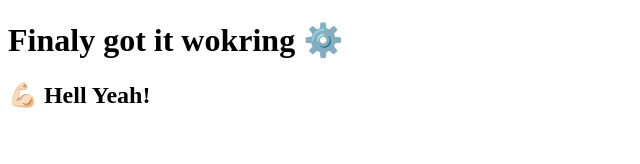
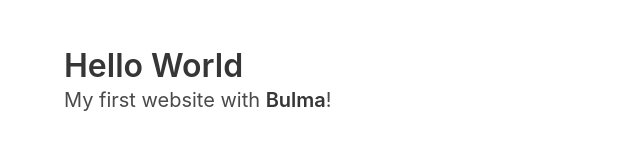
Before and after one commit to 3ugen/ideal-start, a plain HTML site: page index.html in a window 1280 px wide. Shown: the whole page, without its empty margins (0-640 px from the left). Drawn offline with nearby package versions, Linux system fonts and the light colour scheme.

Commit message:
add bulma and fontawesom

```diff
--- a/index.html
+++ b/index.html
@@ -1,11 +1,22 @@
 <!DOCTYPE html>
-<html lang="en" dir="ltr">
+<html>
   <head>
     <meta charset="utf-8">
-    <title>Finaly a ruunning instance</title>
+    <meta name="viewport" content="width=device-width, initial-scale=1">
+    <title>Hello Bulma!</title>
+    <link rel="stylesheet" href="https://cdnjs.cloudflare.com/ajax/libs/bulma/0.7.1/css/bulma.min.css">
+    <script defer src="https://use.fontawesome.com/releases/v5.0.7/js/all.js"></script>
   </head>
   <body>
-    <h1>Finaly got it wokring ⚙️</h1>
-    <h2>💪🏻 Hell Yeah!</h2>
+  <section class="section">
+    <div class="container">
+      <h1 class="title">
+        Hello World
+      </h1>
+      <p class="subtitle">
+        My first website with <strong>Bulma</strong>!
+      </p>
+    </div>
+  </section>
   </body>
 </html>
```
